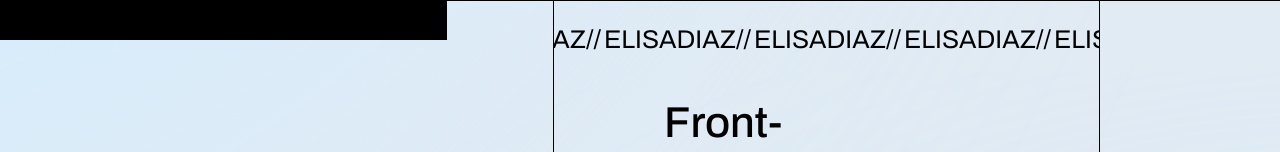
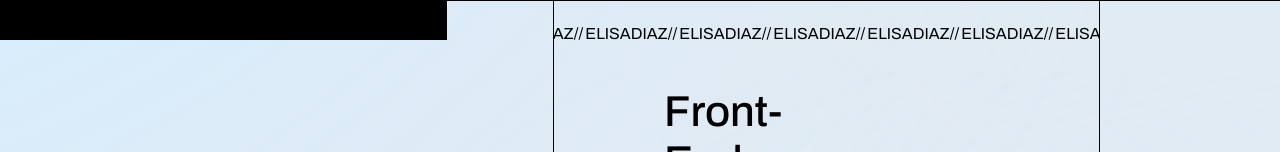
Before and after one commit to elisadiazart/Portfolio-Front-end, a website: page dist/index.html in a window 1280 px wide. Shown: the part 800-952 px from the top of the page. Drawn offline with Linux system fonts and the light colour scheme.

Commit message:
Maquetación casi terminada

```diff
--- a/src/scss/blocks/main.scss
+++ b/src/scss/blocks/main.scss
@@ -102,6 +102,10 @@
 
     @include responsive(laptop){
         object-fit: cover;
+    }
+
+    &--about-me{
+        border-bottom: 1px solid black;
     }
 
     &--border{
@@ -382,3 +386,59 @@
         }
 
         }}
+
+.grid-ilustration{
+    @include responsive(laptop){
+        display: grid;
+        grid-template-columns: 50% 50%;
+        grid-template-rows: auto auto;
+        border-bottom: 1px solid black;
+
+        &__item-2{
+            display: flex;
+            align-items: center;
+            border-left: 1px solid black;
+        }
+
+        &--2{
+            display: grid;
+            grid-template-columns: 62.8% 37.2%;
+            grid-template-rows: auto auto;
+            border-bottom: 1px solid black;
+
+            &__item-2{
+                display: flex;
+                align-items: center;
+                border-left: 1px solid black;
+            }
+        }
+
+        &--3{
+            display: grid;
+            grid-template-columns: 50.3% 49.7%;
+            grid-template-rows: auto auto;
+
+            &__item-2{
+                display: flex;
+                align-items: center;
+                border-left: 1px solid black;
+            }
+        }
+    }
+}
+
+.about-me-grid{
+    @include responsive(laptop){
+        display: grid;
+        grid-template-columns: 36% 1fr;
+        grid-template-rows: auto auto;
+        border-bottom: 1px solid black;
+        border-top: 1px solid black;
+
+        &__item-2{
+            display: flex;
+            align-items: center;
+            border-left: 1px solid black;
+        }
+    }
+}
--- a/src/scss/blocks/moving-text.scss
+++ b/src/scss/blocks/moving-text.scss
@@ -8,7 +8,7 @@
 @function text-shadow($text-width) {
     $val: "";
 
-    @for $i from 1 to 20 {
+    @for $i from 1 to 100 {
 
         $val: #{$val},
         $text-width * $i 0;
@@ -26,6 +26,10 @@
     @include responsive(tablet){
         $text-width: 150px;
     }
+    @include responsive(laptop){
+        $text-width: 94px;
+        font-size: 1rem;
+    }
     display: inline-block;
     white-space: nowrap;
     /* El ancho del text debe ser igual que la distancia entre sombras */
```
Also changed, not shown: dist/css/styles.css, dist/index.html.
